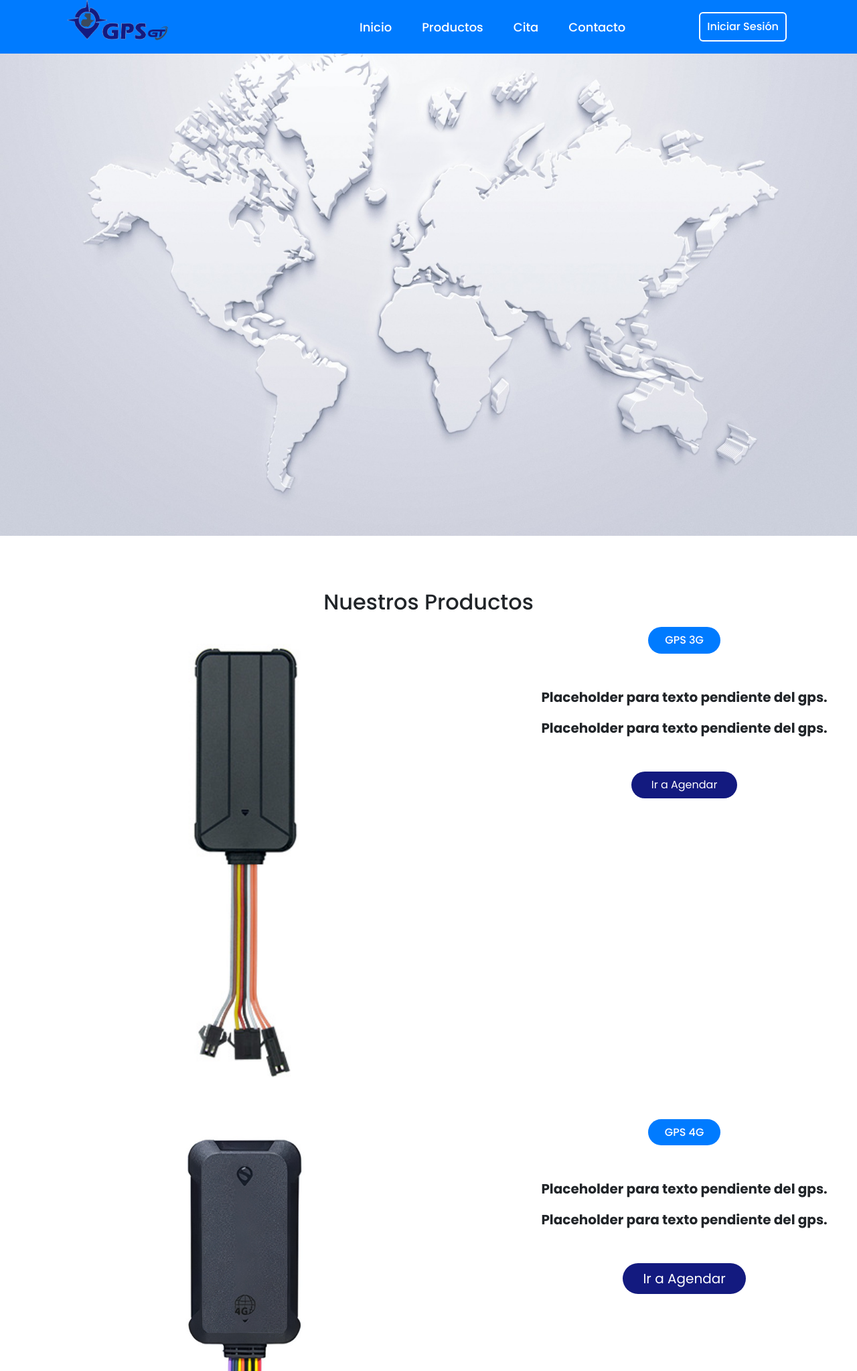
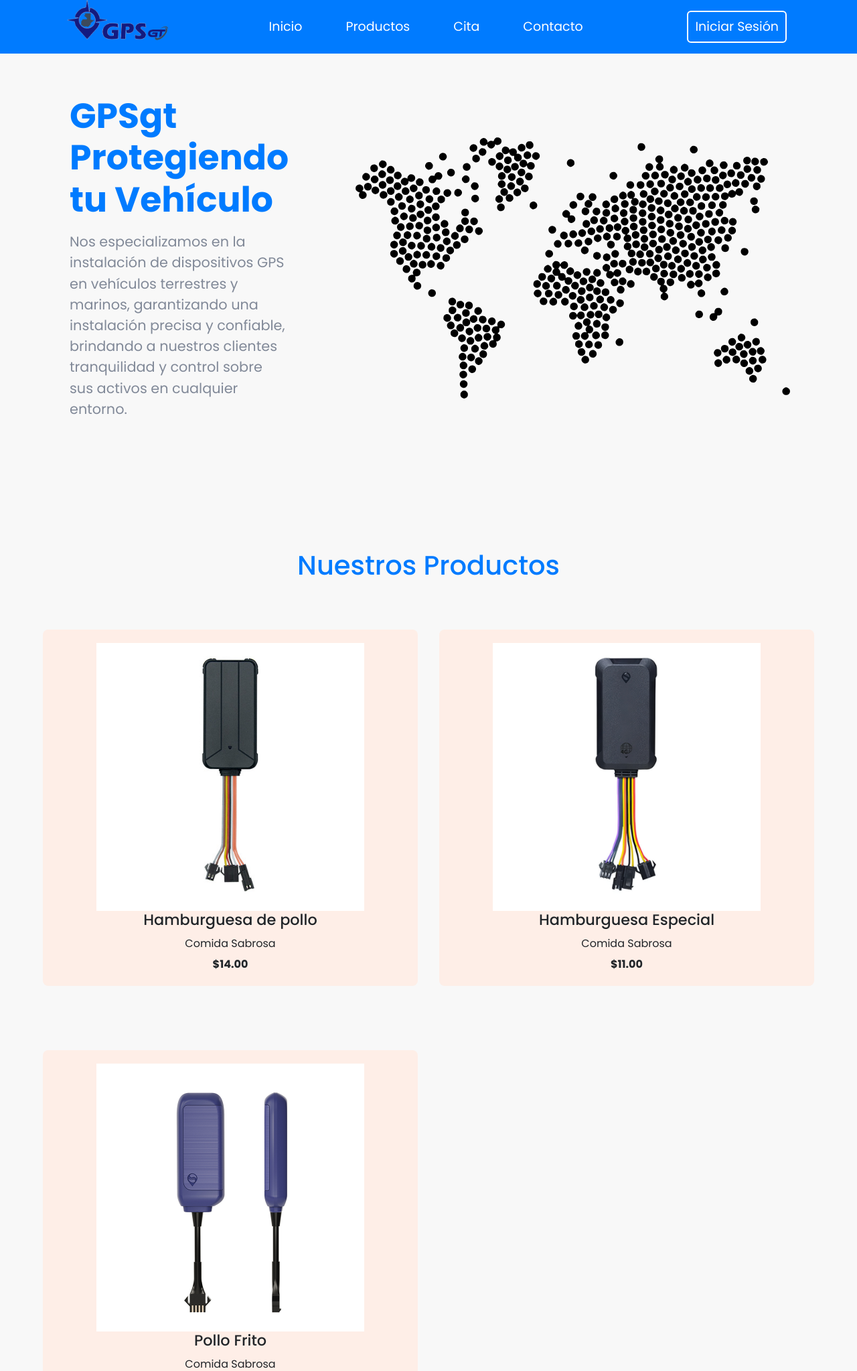
Before and after one commit to hrodriguezhenry/gpsgt, a PHP site: page / in a window 1280 px wide. Shown: the top 2047 px of the page at 67% size. Run offline with PHP 8.4, Linux system fonts and the light colour scheme.

Commit message:
Rediseñando Pagina Web

```diff
--- a/app/Views/Home/LoginView.php
+++ b/app/Views/Home/LoginView.php
@@ -1,4 +1,17 @@
     <section id="home" class="home">
+
+        <div class="home_text">
+            <h1>GPSgt Protegiendo tu Vehículo</h1>
+            <p>Nos especializamos en la instalación de dispositivos GPS en vehículos terrestres y marinos,
+                garantizando una instalación precisa y confiable, brindando a
+                nuestros clientes tranquilidad y control sobre sus activos en cualquier entorno.
+            </p>
+        </div>
+
+        <div class="background">
+            <img src="<?= URL_ROUTE; ?>/img/b.svg" />
+        </div>
+
         <div class="login_form_container">
 			<i class='bx bx-x form_close'></i>
 
--- a/app/Views/Home/ProductsView.php
+++ b/app/Views/Home/ProductsView.php
@@ -1,3 +1,41 @@
+	<section class="products" id="products">
+        <div class="products_title">
+            <h1>Nuestros Productos</h1>
+        </div>
+
+        <div class="products_content">
+            <div class="product_content">
+                <div class="product_content_img">
+                    <img src="<?= URL_ROUTE; ?>/img/S06A.jpg">
+                </div>
+
+                <h2>Hamburguesa de pollo</h2>
+                <h3>Comida Sabrosa</h3>
+                <span>$14.00</span>
+            </div>
+
+            <div class="product_content">
+                <div class="product_content_img">
+                    <img src="<?= URL_ROUTE; ?>/img/s5l.jpg">
+                </div>
+
+                <h2>Hamburguesa Especial</h2>
+                <h3>Comida Sabrosa</h3>
+                <span>$11.00</span>
+            </div>
+
+            <div class="product_content">
+                <div class="product_content_img">
+                    <img src="<?= URL_ROUTE; ?>/img/r12l.jpg">
+                </div>
+
+                <h2>Pollo Frito</h2>
+                <h3>Comida Sabrosa</h3>
+                <span>$18.00</span>
+            </div>
+        </div>
+    </section>
+
 	<section id="products" class="products">
 		<div class="product_container">
 			<div class="products_header">
--- a/app/Views/Template/HeaderSite.php
+++ b/app/Views/Template/HeaderSite.php
@@ -27,9 +27,6 @@
     <title><?= SITE_NAME; ?></title>
 </head>
 <body>
-	<div class="background">
-		<img src="<?= URL_ROUTE; ?>/img/fondo.jpg" />
-	</div>
     <header class="header">
         <nav class="navigation">
 
--- a/public/css/styleSite.css
+++ b/public/css/styleSite.css
@@ -1,6 +1,6 @@
 /* Fuente de Google - Poppins */
 @import url("https:fonts.googleapis.com/css2?family=Poppins:wght@200;300;400;500;600;700&display=swap");
-
+/* Estilos generales al DOM */
 *{
 	margin: 0;
 	padding: 0;
@@ -9,6 +9,7 @@
 	font-size:16px;
 	margin:0;
 }
+/* Bloqueo de scroll x en html */
 html{
     overflow-x: hidden;
 }
@@ -17,6 +18,7 @@ html{
     width: 0px;
     height: 0px;
 }
+
 /* ------------------------------------------------ */
 /* Cabecera de los enlaces e inicio de sesión */
 /* ------------------------------------------------ */
@@ -27,28 +29,12 @@ html{
 	z-index: 100;
 	background-color: #007bff;
 }
-/* Imagen de fondo de la sección home */
-.background{
-	position: absolute;
-	top: 0;
-	left: 0;
-	width: 100%;
-	height: 100%;
-}
-.background img{
-	width: 100%;
-	height: 100%;
-	background-size: cover;
-	background-position: center;
-	background-repeat: no-repeat;
-}
 .navigation{
 	max-width: calc(100% - 200px);
 	margin: 0 auto;
 	align-items: center;
 }
 .logo{
-	flex: 1;
 	height: 100%;
 }
 .logo_img{
@@ -59,7 +45,6 @@ html{
 	margin-bottom: 0; /* Se aplica debido al espacio que agrega boostrap */
 	display: flex;
 	list-style: none;
-	margin-right: 100px;
 }
 .navigation,
 .nav_item{
@@ -68,22 +53,23 @@ html{
 	justify-content: space-between;
 }
 .nav_item{
-	column-gap: 35px;
+	column-gap: 55px;
 }
 .nav_link,
 .button{
 	color: #fff;
 	max-height: 100%;
 	margin: auto 5px;
-	font-weight: 500;
+	font-weight: 400;
 }
 .nav_link{
 	text-decoration: double !important; /* Se quita estilos a links que agrega boostrap */
-	font-size: 18px;
+	font-size: 19px;
 }
 .nav_link:hover{
 	color: #fff;
 	transform: scale(1.1);
+	font-weight: 500;
 }
 .button{
 	padding: 8px 10px;
@@ -91,16 +77,18 @@ html{
 	background: transparent;
 	border-radius: 6px;
 	cursor: pointer;
+	font-size: 19px;
 }
 .button:active{
 	transform: scale(0.95);
 }
 
 /* ------------------------------------------------ */
-/* Div Page */
+/* Contenedor de secciones Page */
 /* ------------------------------------------------ */
 .page{
 	position: relative;
+	background-color: #f8f8f8;
 }
 .page::before{
 	content: "";
@@ -121,13 +109,22 @@ html{
 section {
 	scroll-margin-top: 80px;
 }
+section{
+    min-height: 100vh;
+    padding: 0px 5%;
+}
+
 /* ------------------------------------------------ */
-/* Seccción home */
+/* Seccción Inicio */
 /* ------------------------------------------------ */
 .home{
 	position: relative;
 	min-height: 100vh;
 	width: 100%;
+    display: grid;
+    grid-template-columns: 2fr 4fr;
+    gap: 1.5rem;
+    align-items: center;
 }
 .login_form_container{
 	position: fixed;
@@ -264,6 +261,79 @@ section {
 	font-size: 12px;
 	text-align: center;
 	margin-top: 15px;
+}
+.home_text{
+	padding: 40px;
+}
+.home_text h1{
+	font-size: 52px;
+    color:#007bff;
+	font-weight: 700;
+}
+.home_text p{
+    font-size: 1.30rem;
+	color:#818998;
+    margin: 1rem 0 2rem;
+}
+.background{
+	text-align: center;
+}
+.background img{
+    width: 90%;
+    height: auto;
+}
+
+/* ------------------------------------------------ */
+/* Seccción Productos */
+/* ------------------------------------------------ */
+.products_title{
+    text-align: center;
+}
+.products_title h1{
+	padding-top: 20px;
+	font-size: 40px;
+    color:#007bff;
+}
+.products_content{
+    display: grid;
+    grid-template-columns: repeat(auto-fit, minmax(400px, auto));
+    gap: 2rem;
+    align-items: center;
+}
+.product_content{
+    position: relative;
+    margin-top: 4rem;
+    height: auto;
+    display: flex;
+    flex-direction: column;
+    align-items: center;
+    justify-content: center;
+    background: #feeee7;
+    padding: 20px;
+    border-radius: 0.5rem;
+}
+.product_content_img{
+    width: 400px;
+    height: 400px;
+}
+.product_content_img img{
+    width: 100%;
+    height: 100%;
+}
+.product_content h2{
+    font-size: 1.4rem;
+    color: var(--colorFondo);
+}
+.product_content h3{
+    color: var(--colorFondo);
+    font-size: 1rem;
+    font-weight: 400;
+    margin: 4px 0 10px;
+}
+.product_content span{
+    font-size: var(--fuente-p);
+    color: var(--colorPrincipal);
+    font-weight: bold;
 }
 
 /* Inicio de Productos */
```
Also changed, not shown: public/img/b.svg (added).
